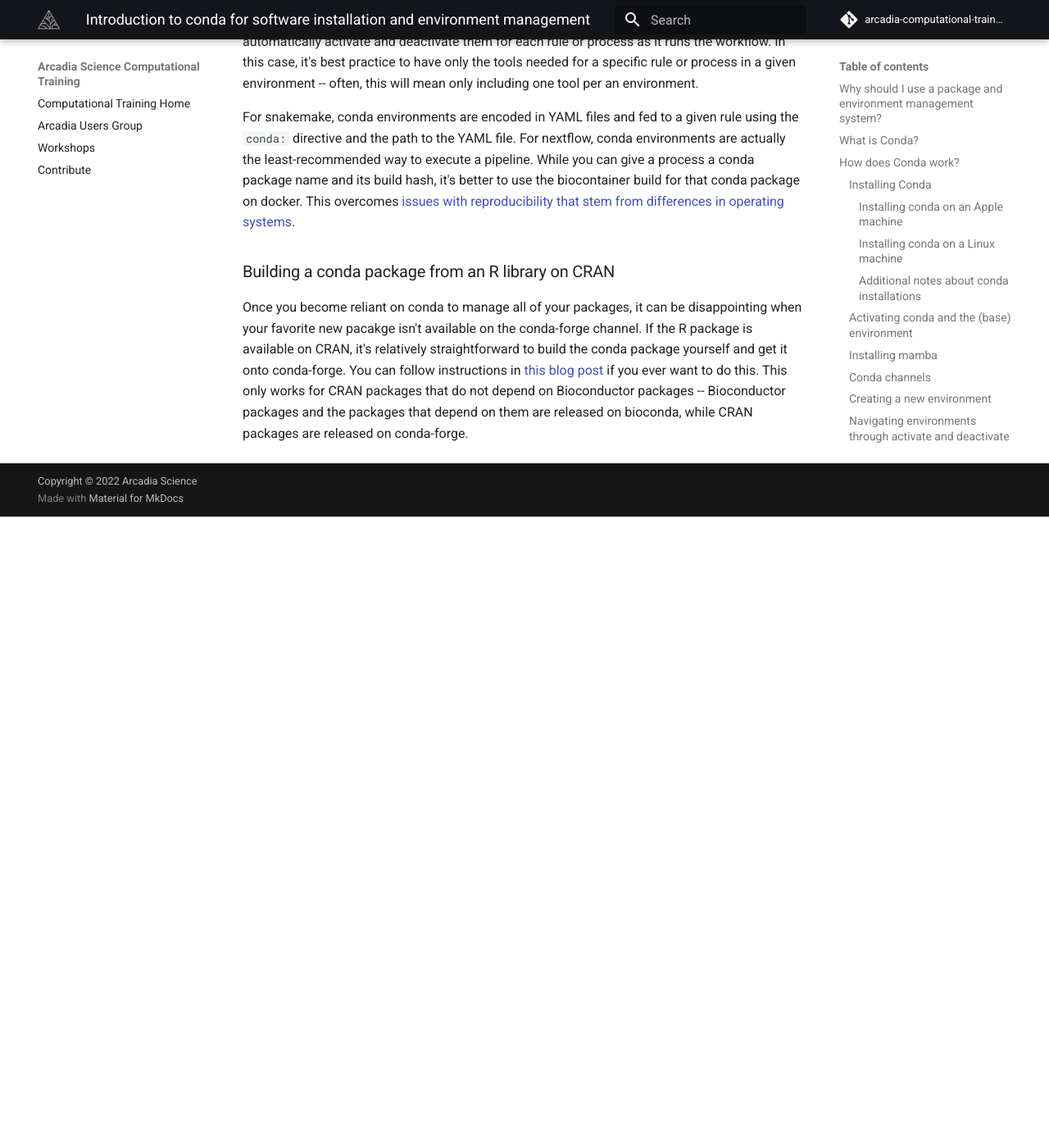
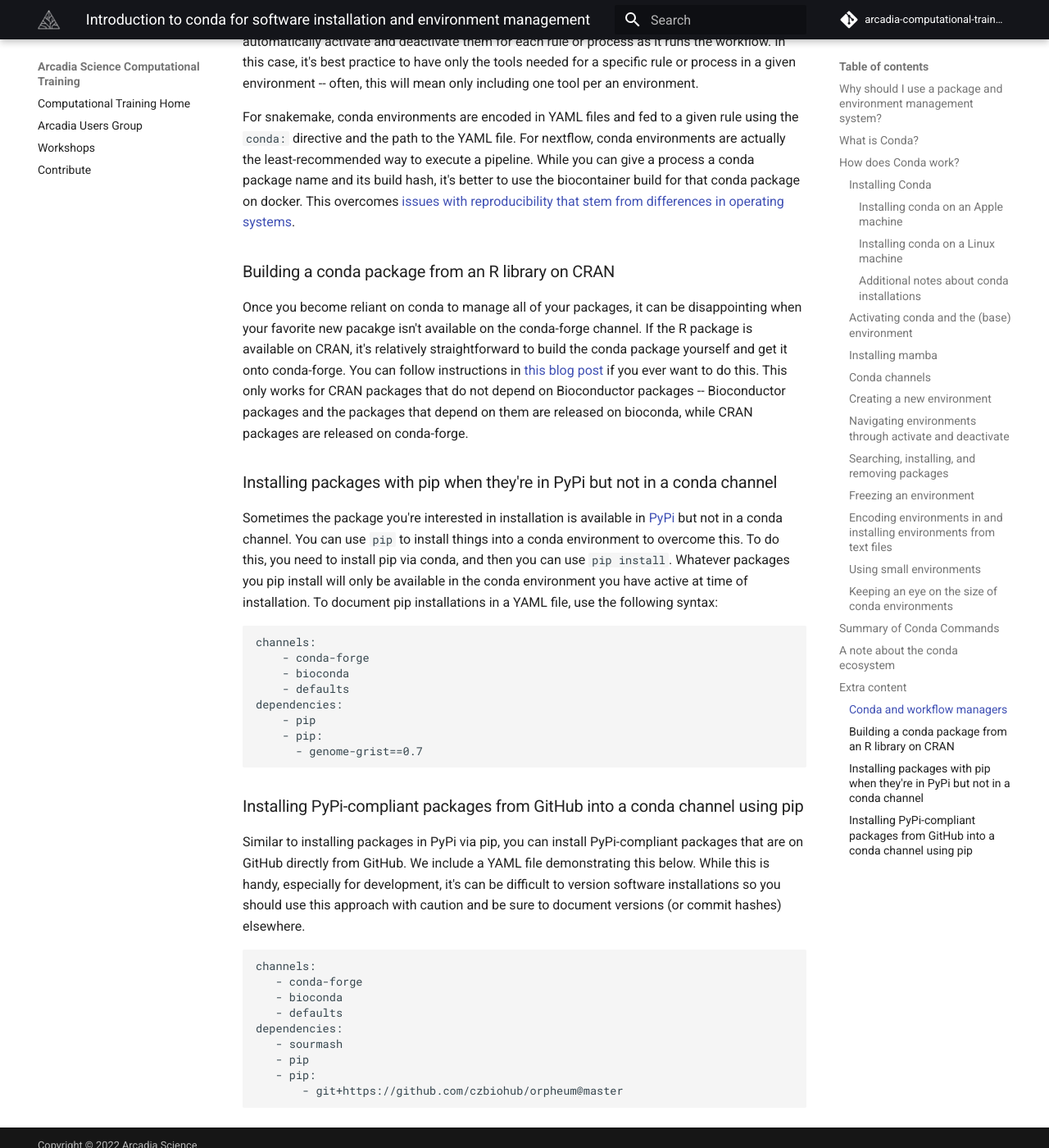
Before and after one commit to Arcadia-Science/arcadia-computational-training, an MkDocs documentation site: the page built from docs/arcadia-users-group/20221017-conda/lesson.md, in a window 1280 px wide and 1400 px high, scrolled down 9558 px. Shown: the whole window at 82% size. Built offline with MkDocs 1.6.1 and Material for MkDocs 9.7.7, drawn with Linux system fonts in a browser that asks for light colours; comment, search, counter and statistics services are not loaded; before the commit the page ends 10188 px from its top, so only the background shows below that.

Commit message:
install from pypi or github

````diff
--- a/docs/arcadia-users-group/20221017-conda/lesson.md
+++ b/docs/arcadia-users-group/20221017-conda/lesson.md
@@ -410,3 +410,40 @@ Once you become reliant on conda to manage all of your packages, it can be disap
 If the R package is available on CRAN, it's relatively straightforward to build the conda package yourself and get it onto conda-forge.
 You can follow instructions in [this blog post](https://taylorreiter.github.io/2020-01-16-Building-a-conda-forge-package-from-an-R-CRAN-package/) if you ever want to do this.
 This only works for CRAN packages that do not depend on Bioconductor packages -- Bioconductor packages and the packages that depend on them are released on bioconda, while CRAN packages are released on conda-forge.
+
+### Installing packages with pip when they're in PyPi but not in a conda channel
+
+Sometimes the package you're interested in installation is available in [PyPi](https://pypi.org/) but not in a conda channel.
+You can use `pip` to install things into a conda environment to overcome this.
+To do this, you need to install pip via conda, and then you can use `pip install`.
+Whatever packages you pip install will only be available in the conda environment you have active at time of installation.
+To document pip installations in a YAML file, use the following syntax:
+
+```
+channels:
+    - conda-forge
+    - bioconda
+    - defaults
+dependencies:
+    - pip
+    - pip:
+      - genome-grist==0.7
+```
+
+### Installing PyPi-compliant packages from GitHub into a conda channel using pip
+
+Similar to installing packages in PyPi via pip, you can install PyPi-compliant packages that are on GitHub directly from GitHub.
+We include a YAML file demonstrating this below.
+While this is handy, especially for development, it's can be difficult to version software installations so you should use this approach with caution and be sure to document versions (or commit hashes) elsewhere.
+
+```
+channels:
+   - conda-forge
+   - bioconda
+   - defaults
+dependencies:
+   - sourmash
+   - pip
+   - pip:
+       - git+https://github.com/czbiohub/orpheum@master
+```
````
